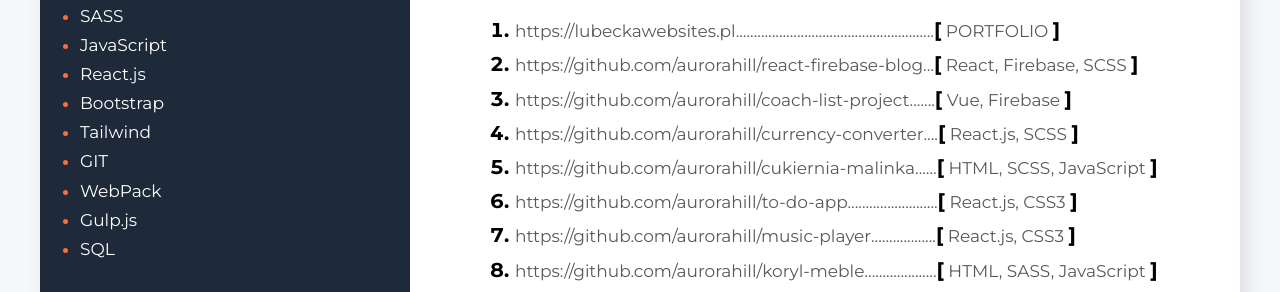
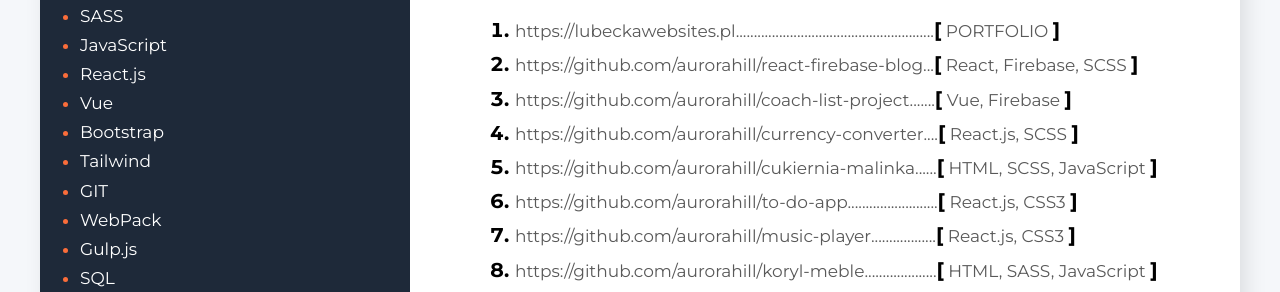
Before and after one commit to aurorahill/cv-pl-pdf, a plain HTML site: page index.html in a window 1280 px wide. Shown: the part 745-1037 px from the top of the page. Drawn offline with Linux system fonts and the light colour scheme.

Commit message:
Description change

```diff
--- a/index.html
+++ b/index.html
@@ -333,6 +333,7 @@
             <li><span class="list-secondary-item">SASS</span></li>
             <li><span class="list-secondary-item">JavaScript</span></li>
             <li><span class="list-secondary-item">React.js</span></li>
+            <li><span class="list-secondary-item">Vue</span></li>
             <li><span class="list-secondary-item">Bootstrap</span></li>
             <li><span class="list-secondary-item">Tailwind</span></li>
             <li><span class="list-secondary-item">GIT</span></li>
```
